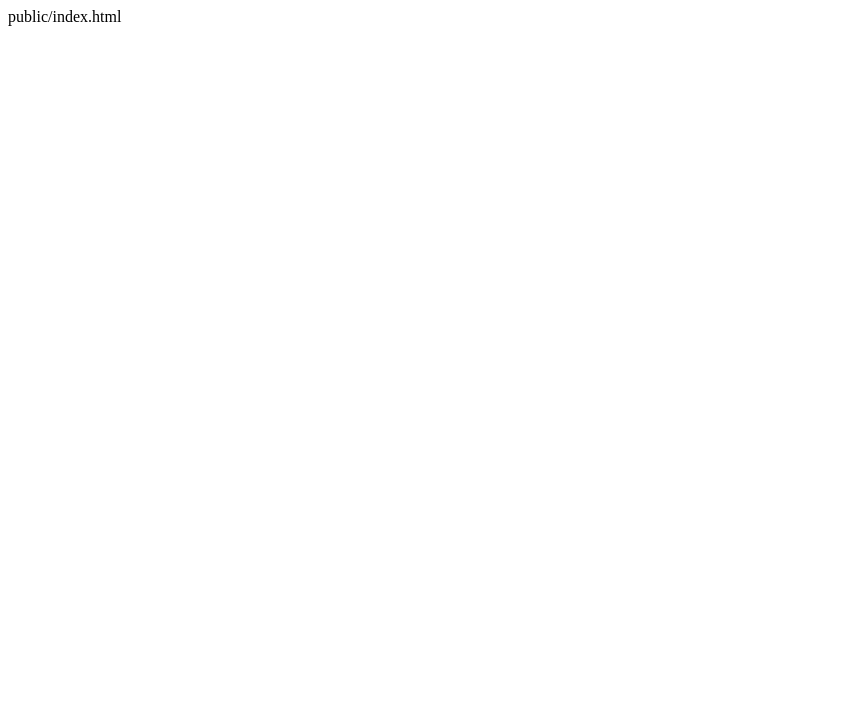
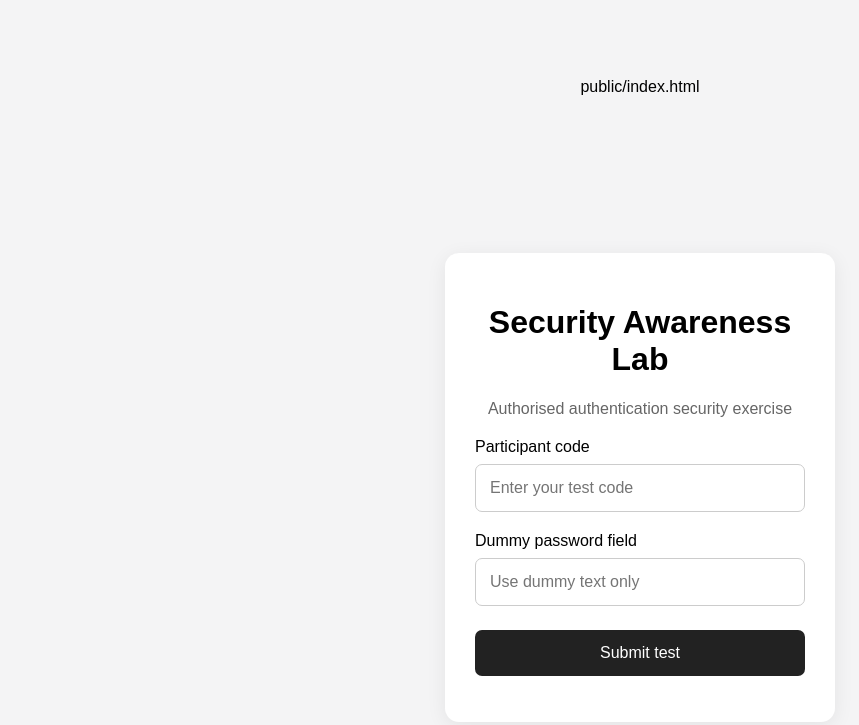
Before and after one commit to hotshothardspot-png/security-awareness-lab-, a website: page public/index.html in a window 1280 px wide. Shown: the whole page, without its empty margins (0-859 px from the left). Drawn offline with Linux system fonts and the light colour scheme.

Commit message:
Update index.html

```diff
--- a/public/index.html
+++ b/public/index.html
@@ -1 +1,160 @@
 public/index.html
+<!DOCTYPE html>
+<html lang="en">
+<head>
+  <meta charset="UTF-8">
+  <meta name="viewport" content="width=device-width, initial-scale=1">
+  <title>Security Awareness Lab</title>
+
+  <style>
+    * {
+      box-sizing: border-box;
+    }
+
+    body {
+      margin: 0;
+      background: #f4f4f5;
+      font-family: Arial, sans-serif;
+      display: grid;
+      min-height: 100vh;
+      place-items: center;
+    }
+
+    main {
+      background: white;
+      width: min(90%, 390px);
+      padding: 30px;
+      border-radius: 14px;
+      box-shadow: 0 4px 20px #00000012;
+    }
+
+    h1 {
+      text-align: center;
+    }
+
+    p {
+      color: #666;
+      text-align: center;
+    }
+
+    label {
+      display: block;
+      margin-top: 20px;
+    }
+
+    input {
+      width: 100%;
+      padding: 14px;
+      margin-top: 8px;
+      border: 1px solid #ccc;
+      border-radius: 7px;
+      font-size: 16px;
+    }
+
+    button {
+      width: 100%;
+      padding: 14px;
+      margin-top: 24px;
+      background: #222;
+      color: white;
+      border: 0;
+      border-radius: 7px;
+      font-size: 16px;
+    }
+
+    #result {
+      display: none;
+      padding: 12px;
+      background: #e8f5e9;
+      margin-top: 18px;
+      border-radius: 7px;
+      color: #205b29;
+    }
+  </style>
+</head>
+
+<body>
+  <main>
+    <h1>Security Awareness Lab</h1>
+
+    <p>Authorised authentication security exercise</p>
+
+    <form id="assessment">
+
+      <label for="participant">
+        Participant code
+      </label>
+
+      <input
+        id="participant"
+        required
+        maxlength="40"
+        placeholder="Enter your test code"
+      >
+
+      <label for="dummy">
+        Dummy password field
+      </label>
+
+      <input
+        id="dummy"
+        type="password"
+        autocomplete="off"
+        placeholder="Use dummy text only"
+      >
+
+      <button type="submit">
+        Submit test
+      </button>
+
+    </form>
+
+    <div id="result" role="status">
+      Assessment completed.
+      No password was transmitted or stored.
+    </div>
+  </main>
+
+  <script>
+    document
+      .getElementById("assessment")
+      .addEventListener("submit", async (event) => {
+
+        event.preventDefault();
+
+        const participantCode =
+          document.getElementById("participant").value;
+
+        const passwordFieldCompleted =
+          document.getElementById("dummy").value.length > 0;
+
+        try {
+          const response = await fetch("/api/assessment", {
+            method: "POST",
+
+            headers: {
+              "Content-Type": "application/json"
+            },
+
+            body: JSON.stringify({
+              participantCode,
+              passwordFieldCompleted
+            })
+          });
+
+          if (!response.ok) {
+            throw new Error("Submission failed");
+          }
+
+          document.getElementById("result")
+            .style.display = "block";
+
+          event.target.reset();
+
+        } catch {
+          alert("Unable to submit. Please try again.");
+        }
+      });
+  </script>
+</body>
+</html>
```
